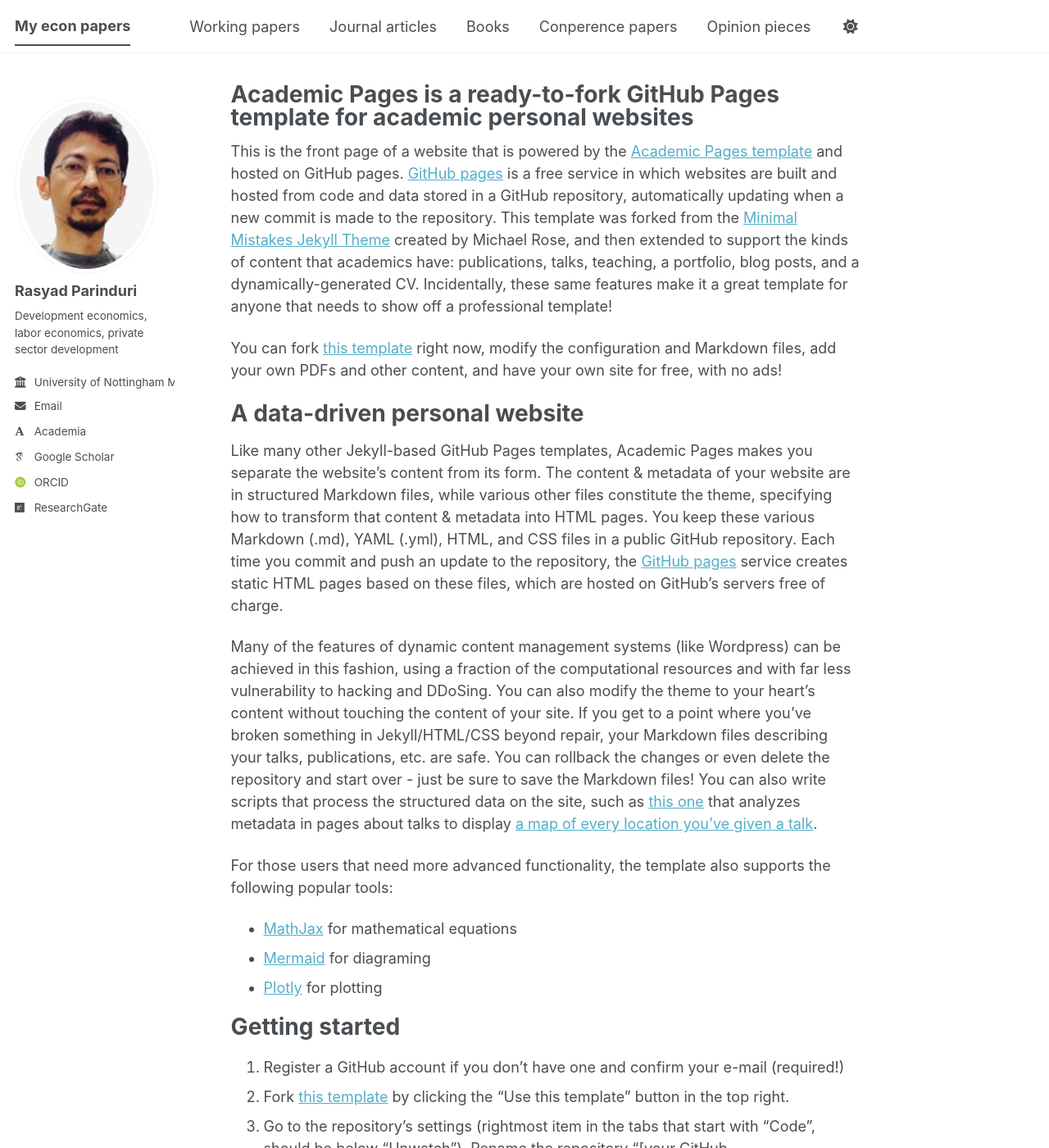
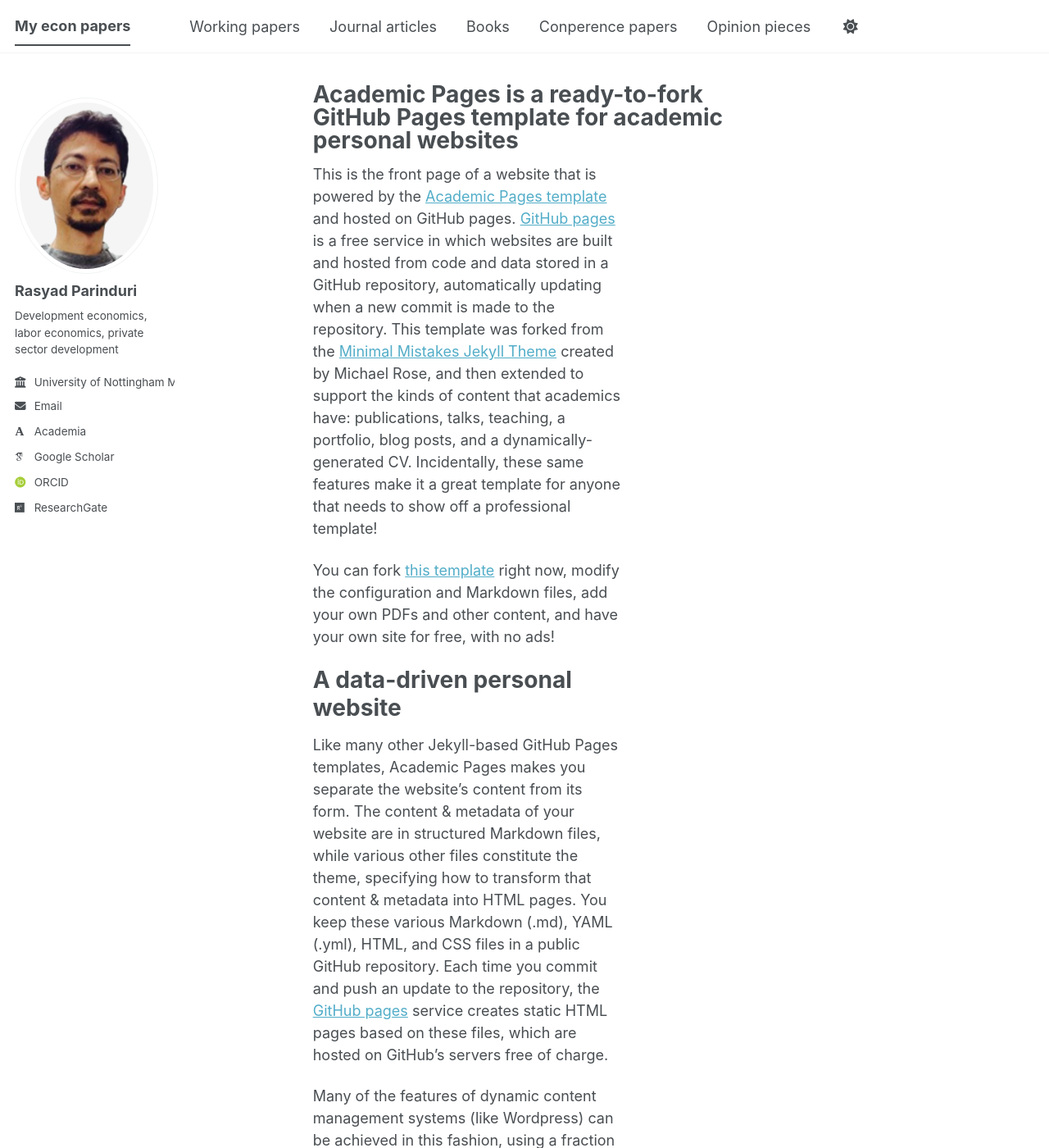
Before and after one commit to rasyadparinduri/rasyadparinduri.github.io, a Jekyll site: the page built from _pages/about.md, in a window 1280 px wide and 1400 px high. Shown: the whole window at 82% size. Built offline with Jekyll 4.4.1, drawn with Linux system fonts in a browser that asks for light colours; some web fonts are replaced; a script bundle is joined from its source files by our own code; library files that are not in the unit come from our copies.

Commit message:
Update main.scss

```diff
--- a/assets/css/main.scss
+++ b/assets/css/main.scss
@@ -45,3 +45,26 @@
 .page__footer {
   display: none !important;
 }
+
+
+
+
+/* Force consistent content width across all pages */
+.page,
+.page__content,
+.archive,
+.page__inner-wrap {
+  max-width: 75%;
+  margin-left: auto;
+  margin-right: auto;
+}
+
+/* Mobile: full width */
+@media (max-width: 768px) {
+  .page,
+  .page__content,
+  .archive,
+  .page__inner-wrap {
+    max-width: 100%;
+  }
+}
```
